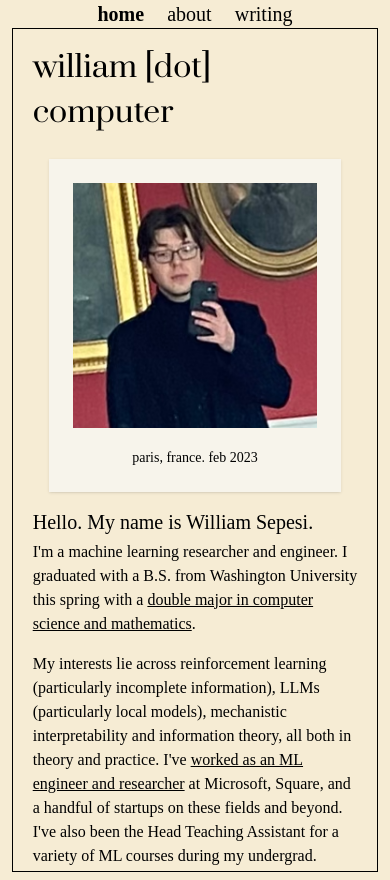
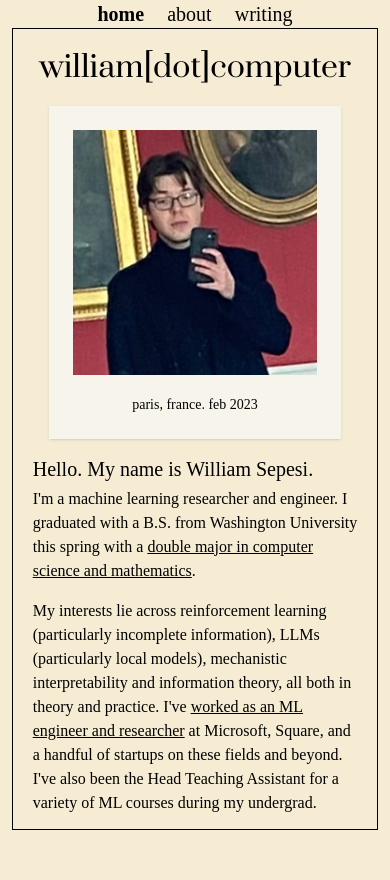
Before and after one commit to wsepesi/ws-personal-site, a Next.js app: page / in a window 390 px wide. After the commit the page ends 844 px from the top, so only its background shows below. Built offline with nearby package versions, Linux system fonts and the light colour scheme; a web font is replaced by a local one.

Commit message:
fixed mobile dvh

```diff
--- a/components/SiteBase.tsx
+++ b/components/SiteBase.tsx
@@ -93,9 +93,9 @@ const SiteBase = (props: PageProps) => {
                     }
                     )}
                 </div>
-                <div className="h-dvh w-[94vw] mx-[3vw] mb-[1vh] sm:mx-0 sm:my-0 sm:w-[60vw] sm:h-[80vh] border border-1 border-black overflow-y-auto">
+                <div className="h-[calc(95dvh)] w-[94vw] mx-[3vw] mb-[1vh] sm:mx-0 sm:my-0 sm:w-[60vw] sm:h-[80vh] border border-1 border-black overflow-y-auto">
                     <div className="px-5 pb-5 pt-2">
-                        <h1 className="font-title py-2">{props.title}</h1>
+                        <h1 className="font-title pt-2 md:py-2 self-center md:self-start text-center md:text-start">{props.title}</h1>
                         {props.children}
                     </div>
                 </div>
--- a/pages/index.tsx
+++ b/pages/index.tsx
@@ -2,16 +2,17 @@ import Head from "next/head";
 import Link from "next/link";
 import { RetroPhoto } from "@/components/retro-photo";
 import SiteBase from "@/components/SiteBase";
-import bridge from '../photos/bridge.jpg'
 import me from '../photos/me.png'
+import useIsMobile from "@/lib/utils";
 
 export default function Home() {
+  const isMobile = useIsMobile(640)
   return (
     <>
       <Head>
         <title>William [dot] Computer</title>
       </Head>
-      <SiteBase title="william [dot] computer">
+      <SiteBase title={isMobile ? "william[dot]computer":"william [dot] computer"}>
         <div className="flex flex-col-reverse md:flex-row">
           <div className="flex-1">
             <p className="font-medium text-xl pb-1">Hello. My name is William Sepesi.</p>
```
